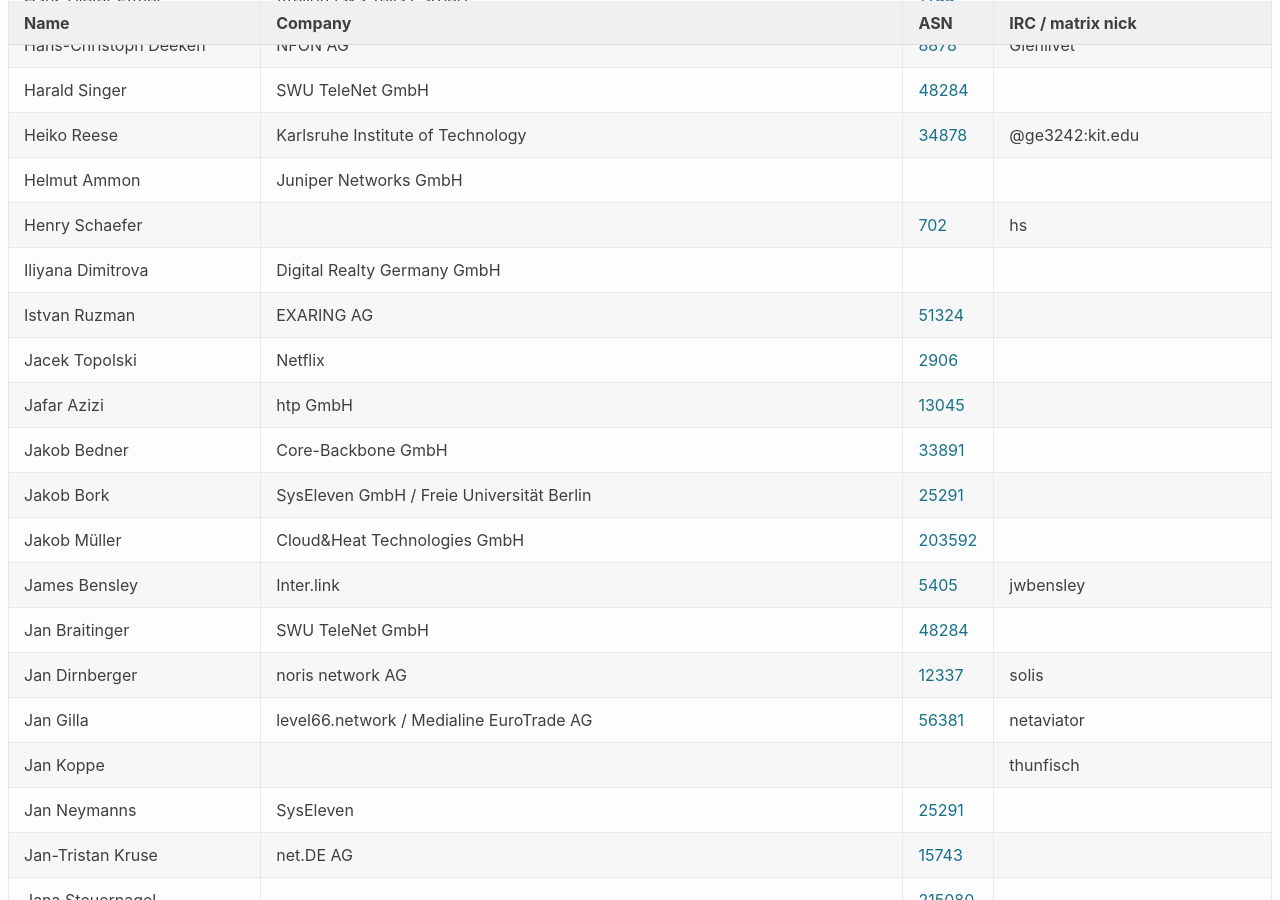
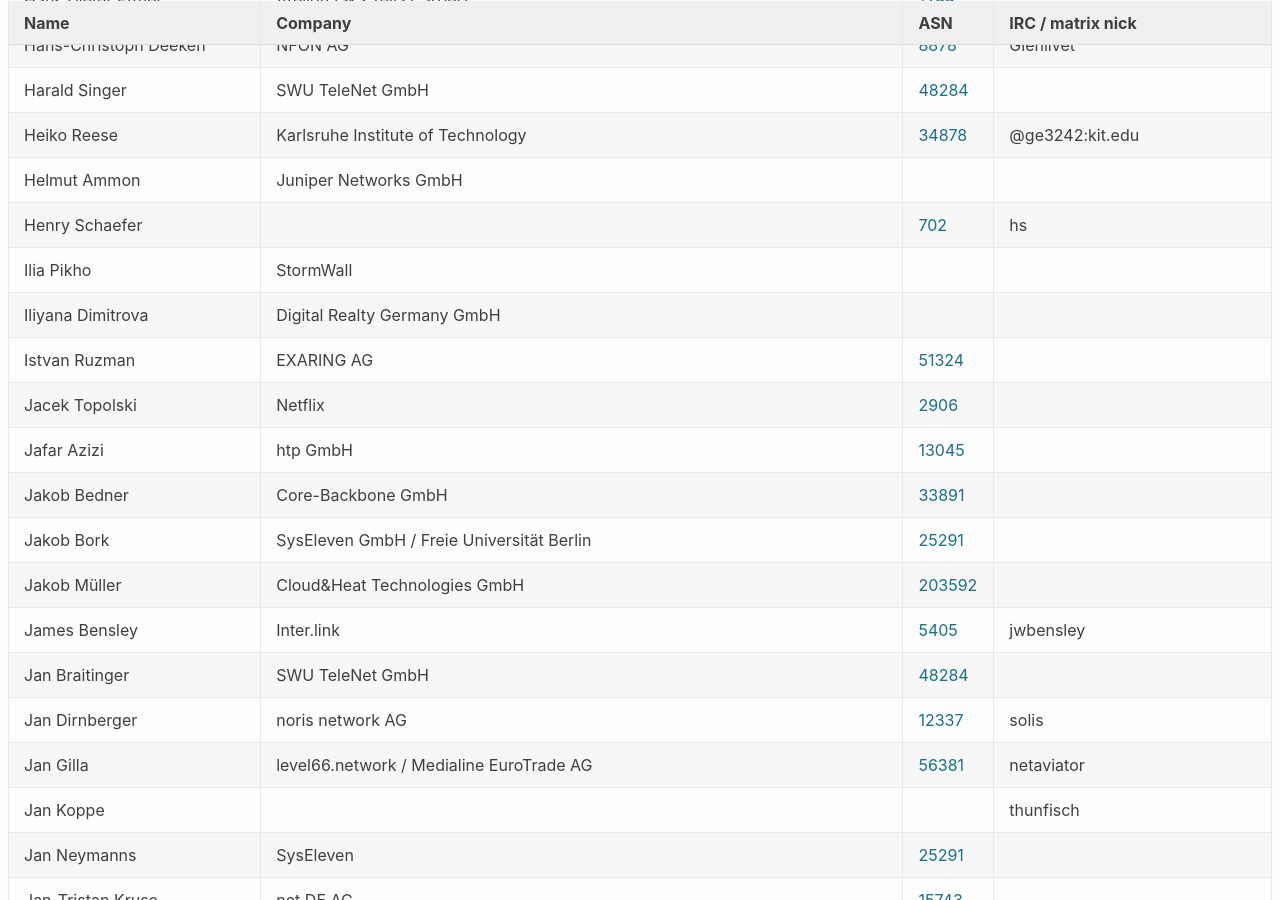
Before and after one commit to denog/pretix-attendeelist, a Jekyll site: the page built from denog17/index.markdown, in a window 1280 px wide and 900 px high, scrolled down 5329 px. Built offline with Jekyll 4.4.1, drawn with Linux system fonts in a browser that asks for light colours.

Commit message:
Latest data: Wed Sep  3 12:39:02 UTC 2025

```diff
--- a/_data/attendees_denog17_onsite.json
+++ b/_data/attendees_denog17_onsite.json
@@ -720,6 +720,12 @@
     "asn": "702"
   },
   {
+    "name": "Ilia Pikho",
+    "company": "StormWall",
+    "irc": null,
+    "asn": null
+  },
+  {
     "name": "Iliyana Dimitrova",
     "company": "Digital Realty Germany GmbH",
     "irc": null,
```
